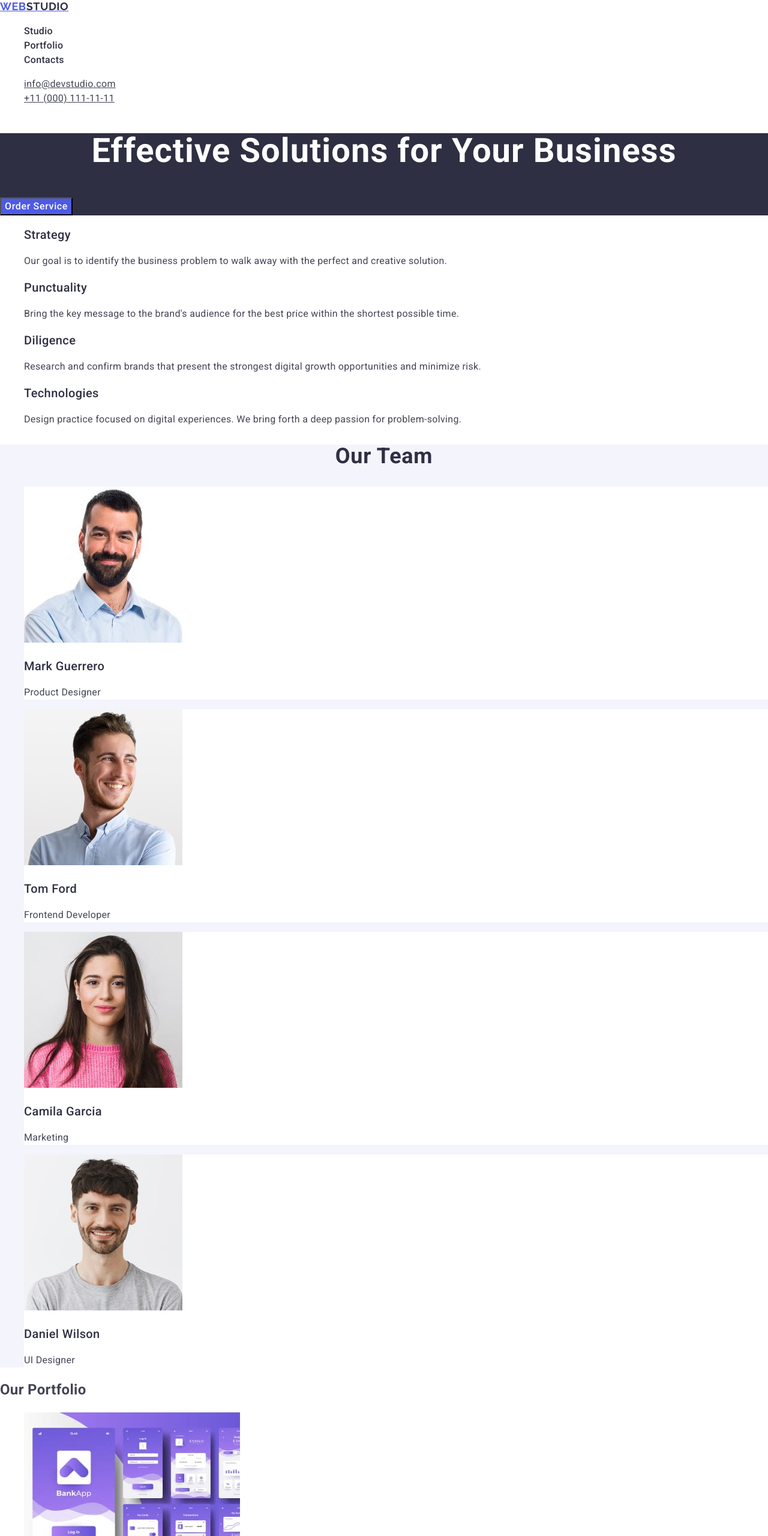
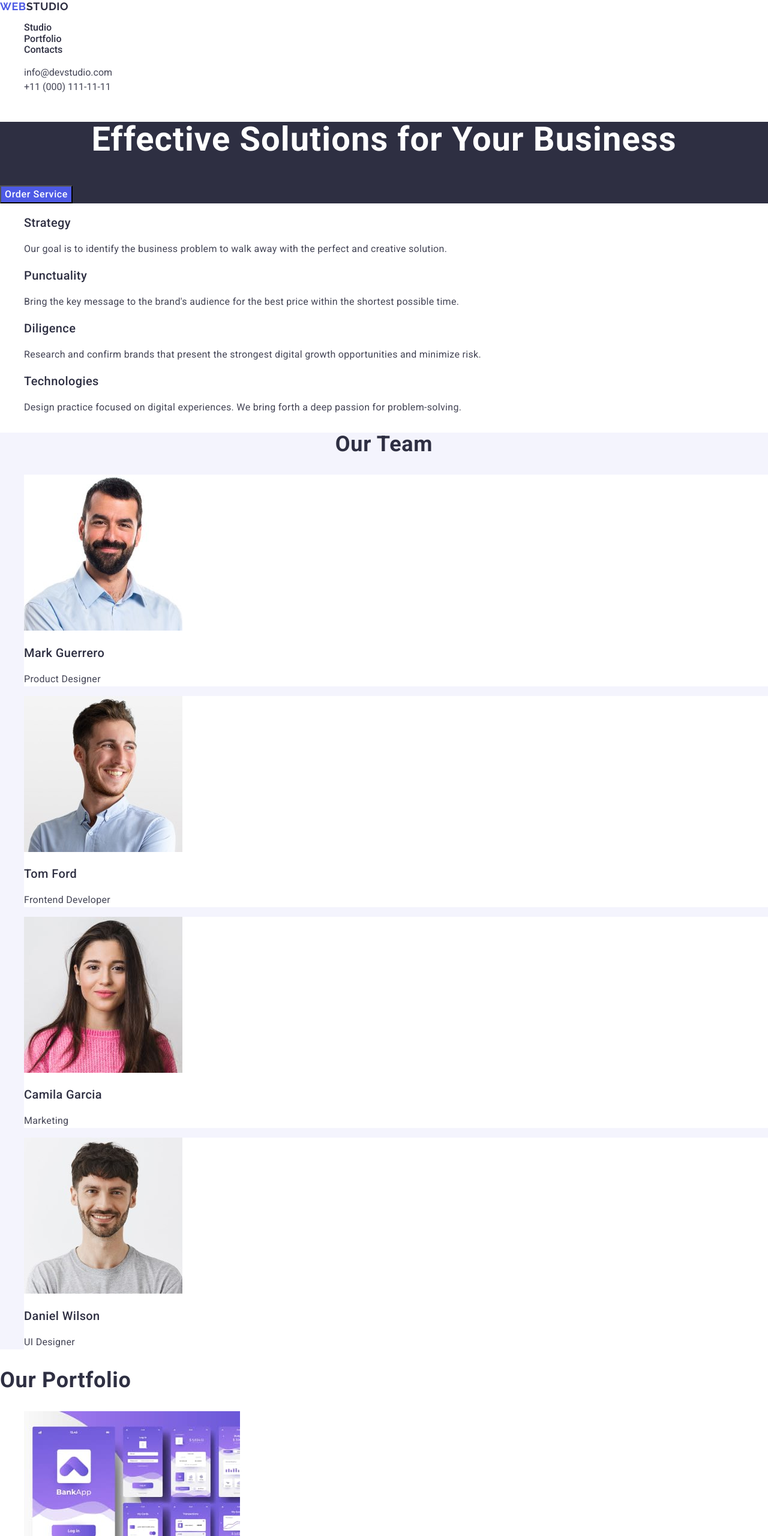
Before and after one commit to PotapchukVP/goit-markup-hw-01, a plain HTML site: page index.html in a window 1280 px wide. Shown: the top 2560 px of the page at 60% size. Drawn offline with nearby package versions, Linux system fonts and the light colour scheme.

Commit message:
mirror fix final_hw_02

```diff
--- a/css/style.css
+++ b/css/style.css
@@ -1,10 +1,6 @@
 body {
   font-family: "Roboto", sans-serif;
-  font-weight: 400;
   color: #434455;
-  font-size: 16px;
-  line-height: calc(24 / 16); /* 150% */
-  letter-spacing: 0.02em;
   background-color: #fff;
 }
 
@@ -40,7 +36,7 @@ h2 {
   font-size: 36px;
   font-weight: 700;
   line-height: calc(24 / 20); /* 120% */
-  letter-spacing: 0.01em;
+  letter-spacing: 0.02em;
 }
 
 .h-team-style {
@@ -70,7 +66,10 @@ h3 {
 }
 
 .p-style {
+  font-weight: 400;
   font-size: 16px;
+  line-height: calc(24 / 16);
+  letter-spacing: 0.02em;
 }
 
 ul,
@@ -86,6 +85,7 @@ ol {
   line-height: 1.17;
   letter-spacing: 0.03em;
   text-transform: uppercase;
+  text-decoration: none;
 }
 
 .logo-text-color {
@@ -109,6 +109,7 @@ ol {
   color: #434455;
   font-size: 16px;
   line-height: calc(24 / 16); /* 150% */
+  text-decoration: none;
 }
 
 .nav-contacts-list .contact-link:hover,
--- a/index.html
+++ b/index.html
@@ -12,8 +12,10 @@
     <link rel="preconnect" href="https://fonts.gstatic.com" crossorigin />
     <link rel="preconnect" href="https://fonts.googleapis.com" />
     <link rel="preconnect" href="https://fonts.gstatic.com" crossorigin />
+    <link rel="preconnect" href="https://fonts.googleapis.com" />
+    <link rel="preconnect" href="https://fonts.gstatic.com" crossorigin />
     <link
-      href="https://fonts.googleapis.com/css2?family=Raleway:wght@700&family=Roboto:ital,wght@0,400;0,500;0,700;0,900;1,400;1,500;1,700;1,900&display=swap"
+      href="https://fonts.googleapis.com/css2?family=Raleway:wght@700&family=Roboto:wght@400;500;700&display=swap"
       rel="stylesheet"
     />
     <link rel="stylesheet" href="./css/style.css" />
@@ -118,7 +120,7 @@
       </section>
 
       <section>
-        <h2>Our Portfolio</h2>
+        <h2 class="h-two-style">Our Portfolio</h2>
         <ul>
           <li>
             <img
```
